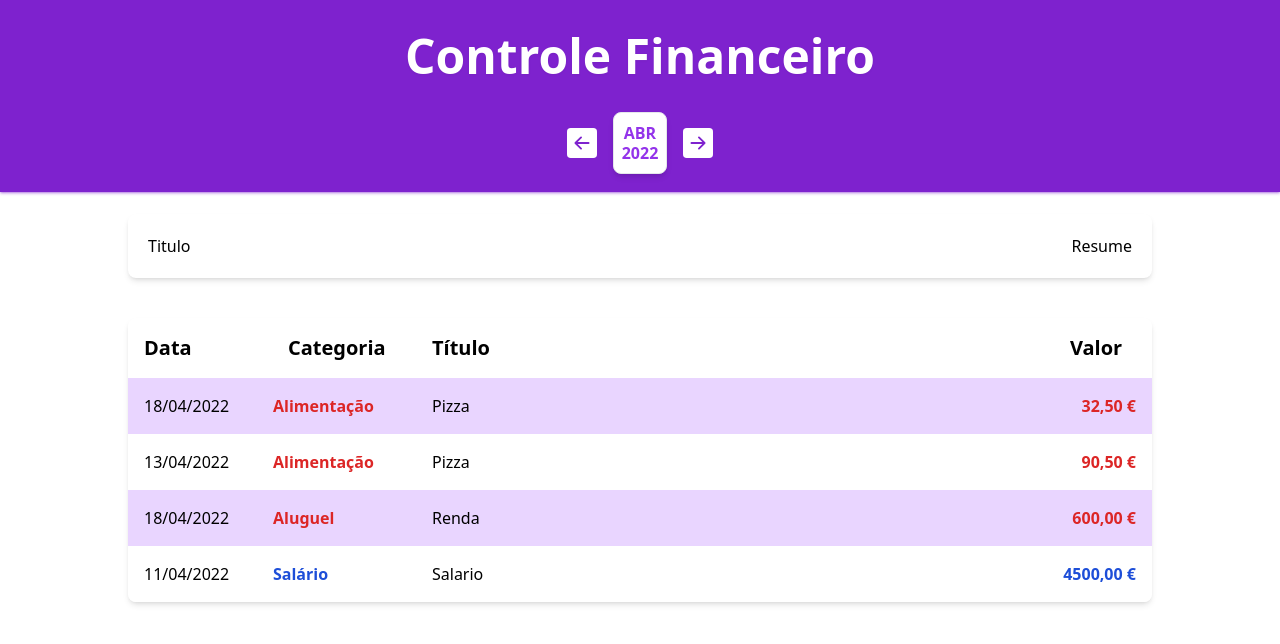
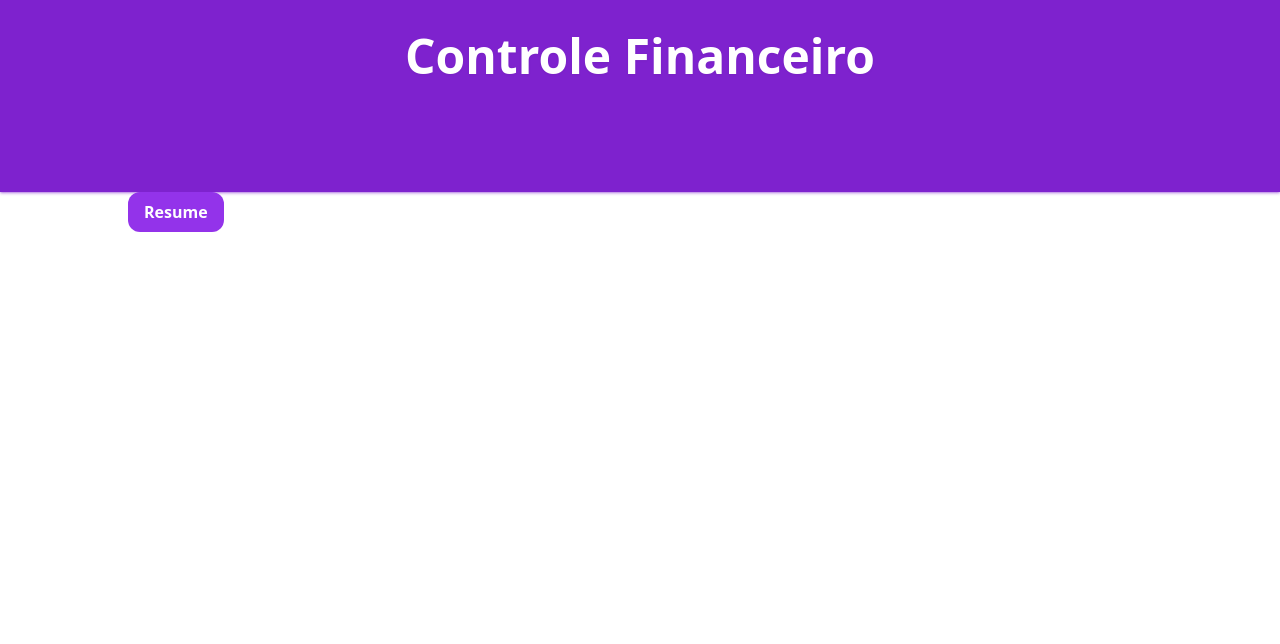
Before and after one commit to Claudio-Lins/expense-tracker, a Next.js app: page / in a window 1280 px wide. Shown: the top 644 px of the page. Built offline with nearby package versions, Linux system fonts and the light colour scheme.

Commit message:
modal Resume

```diff
--- a/package.json
+++ b/package.json
@@ -9,11 +9,13 @@
     "next": "latest",
     "react": "^17.0.2",
     "react-dom": "^17.0.2",
-    "react-icons": "^4.3.1"
+    "react-icons": "^4.3.1",
+    "react-modal": "^3.14.4"
   },
   "devDependencies": {
     "@types/node": "17.0.4",
     "@types/react": "17.0.38",
+    "@types/react-modal": "^3.13.1",
     "autoprefixer": "^10.4.0",
     "postcss": "^8.4.5",
     "prettier": "^2.5.1",
--- a/src/components/InfoArea/index.tsx
+++ b/src/components/InfoArea/index.tsx
@@ -31,7 +31,7 @@ export function InfoArea({ currentMonth, onMonthChange }: Props) {
 
   return (
     <>
-      <div className="w-full -mt-[80px] flex justify-center items-center mx-auto">
+      <div className="w-full  flex justify-center items-center mx-auto mb-6">
         <div
           id="monthArea"
           className="flex items-center justify-start space-x-4"
@@ -39,7 +39,7 @@ export function InfoArea({ currentMonth, onMonthChange }: Props) {
           <BsArrowLeftSquareFill
             onClick={handlePrevMonth}
             size={30}
-            className="cursor-pointer text-white"
+            className="cursor-pointer text-purple-600"
           />
           <div className="flex flex-col bg-white items-center justify-center -space-y-1 rounded-lg border p-2 font-bold uppercase text-purple-600 shadow-md">
             <div>{mes.slice(0, 3)}</div>
@@ -48,10 +48,11 @@ export function InfoArea({ currentMonth, onMonthChange }: Props) {
           <BsArrowRightSquareFill
             onClick={handleNextMonth}
             size={30}
-            className="cursor-pointer text-white"
+            className="cursor-pointer text-purple-600"
           />
         </div>
       </div>
+      <hr />
       <div className="mt-10 flex w-full table-auto overflow-hidden rounded-lg bg-white p-5 shadow-md">
         <div id="tituloArea" className="flex-1">
           Titulo
--- a/src/components/TableArea/index.tsx
+++ b/src/components/TableArea/index.tsx
@@ -8,13 +8,13 @@ type Props = {
 
 export function TableArea({ list }: Props) {
   return (
-    <table className="mt-10 w-full table-auto overflow-hidden rounded-lg bg-white shadow-md">
+    <table className="mt-10 table-fixed w-[90vw] max-h-6 mx-auto rounded-lg bg-red-300 shadow-md">
       <thead>
         <tr className="">
-          <th className="w-36 p-4 text-xl text-left">Data</th>
-          <th className="w-36 p-4 text-xl text-left">Categoria</th>
-          <th className="w-auto p-4 text-xl text-left">Título</th>
-          <th className="w-28 p-4 text-xl text-righ">Valor</th>
+          <th className="w-20 md:w-36 p-4 md:text-xl text-left">Data</th>
+          <th className="w-20 md:w-36 p-4 md:text-xl text-left">Categoria</th>
+          <th className="md:w-auto p-4 md:text-xl text-left">Título</th>
+          <th className="w-20 md:w-28 p-4 md:text-xl text-righ">Valor</th>
         </tr>
       </thead>
       <tbody>
--- a/src/components/TableItem/index.tsx
+++ b/src/components/TableItem/index.tsx
@@ -9,25 +9,25 @@ type Props = {
 
 export function TableItem({ item, index }: Props) {
   return (
-    <tr className={`${index % 2 === 0 ? 'bg-purple-200' : 'bg-white'} `}>
-      <td className="p-4">
+    <tr className={`${index % 2 === 0 ? 'bg-purple-200' : 'bg-white'}`}>
+      <td className="p-4 text-xs md:text-base">
         {new Intl.DateTimeFormat('pt-PT').format(item.date)}
       </td>
       <td
         className={`${
           categories[item.category].expense
-            ? 'font-bold text-red-600'
-            : 'font-bold text-blue-700'
+            ? 'font-bold text-red-600 text-xs md:text-base'
+            : 'font-bold text-blue-700 text-xs md:text-base'
         }`}
       >
         {categories[item.category].title}
       </td>
-      <td className="p-4">{item.title}</td>
+      <td className="p-4 text-xs md:text-base">{item.title}</td>
       <td
         className={`${
           categories[item.category].expense
-            ? 'p-4 text-right font-bold text-red-600'
-            : 'p-4 text-right font-bold text-blue-700'
+            ? 'p-4 text-right font-bold text-red-600 text-xs md:text-base'
+            : 'p-4 text-right font-bold text-blue-700 text-xs md:text-base'
         }`}
       >
         {new Intl.NumberFormat('pt-PT', {
--- a/src/data/items.ts
+++ b/src/data/items.ts
@@ -13,5 +13,12 @@ export const items: Item[] = [
     { date: new Date('2022-04-13'), category: 'food', title: 'Pizza', amount: 90.50 },
     { date: new Date('2022-04-18'), category: 'rent', title: 'Renda', amount: 600.00 },
     { date: new Date('2022-03-18'), category: 'rent', title: 'Renda', amount: 600.00 },
+    { date: new Date('2022-03-18'), category: 'rent', title: 'Renda', amount: 700.00 },
+    { date: new Date('2022-03-18'), category: 'rent', title: 'Renda', amount: 600.00 },
+    { date: new Date('2022-03-18'), category: 'rent', title: 'Renda', amount: 500.00 },
+    { date: new Date('2022-03-18'), category: 'rent', title: 'Renda', amount: 400.00 },
+    { date: new Date('2022-03-18'), category: 'rent', title: 'Renda', amount: 300.00 },
+    { date: new Date('2022-03-18'), category: 'rent', title: 'Renda', amount: 200.00 },
+    { date: new Date('2022-03-18'), category: 'rent', title: 'Renda', amount: 100.00 },
     { date: new Date('2022-04-11'), category: 'salary', title: 'Salario', amount: 4500.00 }
 ]
--- a/src/pages/index.tsx
+++ b/src/pages/index.tsx
@@ -9,12 +9,14 @@ import { useEffect, useState } from 'react'
 import { getCurrentMonth, filterListByMonth } from '../helpers/dateFilter'
 import { TableArea } from '../components/TableArea'
 import { InfoArea } from '../components/InfoArea'
+import Modal from 'react-modal'
 
 const Home: NextPage = () => {
+  const [isResumeOpen, setIsResumeOpen] = useState(false)
+
   const [list, setList] = useState(items)
   const [filteredList, setFilteredList] = useState<Item[]>([])
   const [currentMonth, setCurrentMonth] = useState(getCurrentMonth())
-
 
   useEffect(() => {
     setFilteredList(filterListByMonth(list, currentMonth))
@@ -24,24 +26,79 @@ const Home: NextPage = () => {
     setCurrentMonth(newMonth)
   }
 
+  function handleOpneResumeModal() {
+    setIsResumeOpen(true)
+  }
+
+  function handleCloseResumeModal() {
+    setIsResumeOpen(false)
+  }
+
   return (
     <div id="container">
-      <div id="header" className='bg-purple-700 h-48 shadow shadow-purple-700/50'>
-        <h1 className='text-white text-center pt-8 font-bold text-5xl drop-shadow-sm'>Controle Financeiro</h1>
+      <div
+        id="header"
+        className="h-48 bg-purple-700 shadow shadow-purple-700/50"
+      >
+        <h1 className="pt-8 text-center text-5xl font-bold text-white drop-shadow-sm">
+          Controle Financeiro
+        </h1>
       </div>
-      <div id="content" className='max-w-5xl mx-auto mb-10'>
-
+      <div id="content" className="mx-auto mb-10 max-w-5xl">
         {/* Resumo */}
-        <InfoArea
-          onMonthChange={handlerMonthChange}
-          currentMonth={currentMonth}
-        />
+        <Modal
+          ariaHideApp={false}
+          isOpen={isResumeOpen}
+          onRequestClose={handleCloseResumeModal}
+          style={{
+            overlay: {
+              position: 'fixed',
+              top: 0,
+              left: 0,
+              right: 0,
+              bottom: 0,
+              backgroundColor: 'rgba(10, 10, 10, 0.95)',
+            },
+            content: {
+              position: 'absolute',
+              margin: 'auto',
+              width: '95%',
+              height: '90%',
+              top: '50%',
+              left: '50%',
+              right: 'auto',
+              bottom: 'auto',
+              // marginRight: '-50%',
+              transform: 'translate(-50%, -50%)',
+              border: '1px solid #ccc',
+              background: '#fff',
+            },
+          }}
+        >
+          <InfoArea
+            onMonthChange={handlerMonthChange}
+            currentMonth={currentMonth}
+          />
+          <TableArea list={filteredList} />
+          <div className="flex items-center justify-center">
+            <button
+              onClick={handleOpneResumeModal}
+              className="mt-10 w-full md:w-1/3 rounded-xl bg-red-600 py-2 px-4 font-bold text-white hover:bg-purple-700"
+            >
+              Fechar
+            </button>
+          </div>
+        </Modal>
+        <button
+          onClick={handleOpneResumeModal}
+          className="rounded-xl bg-purple-600 py-2 px-4 font-bold text-white hover:bg-purple-700"
+        >
+          Resume
+        </button>
 
         {/* Input */}
 
         {/* List */}
-        <TableArea list={filteredList} />
-
       </div>
     </div>
   )
```
Also changed, not shown: 2 other files (tests, documents, lock files or other folders).
